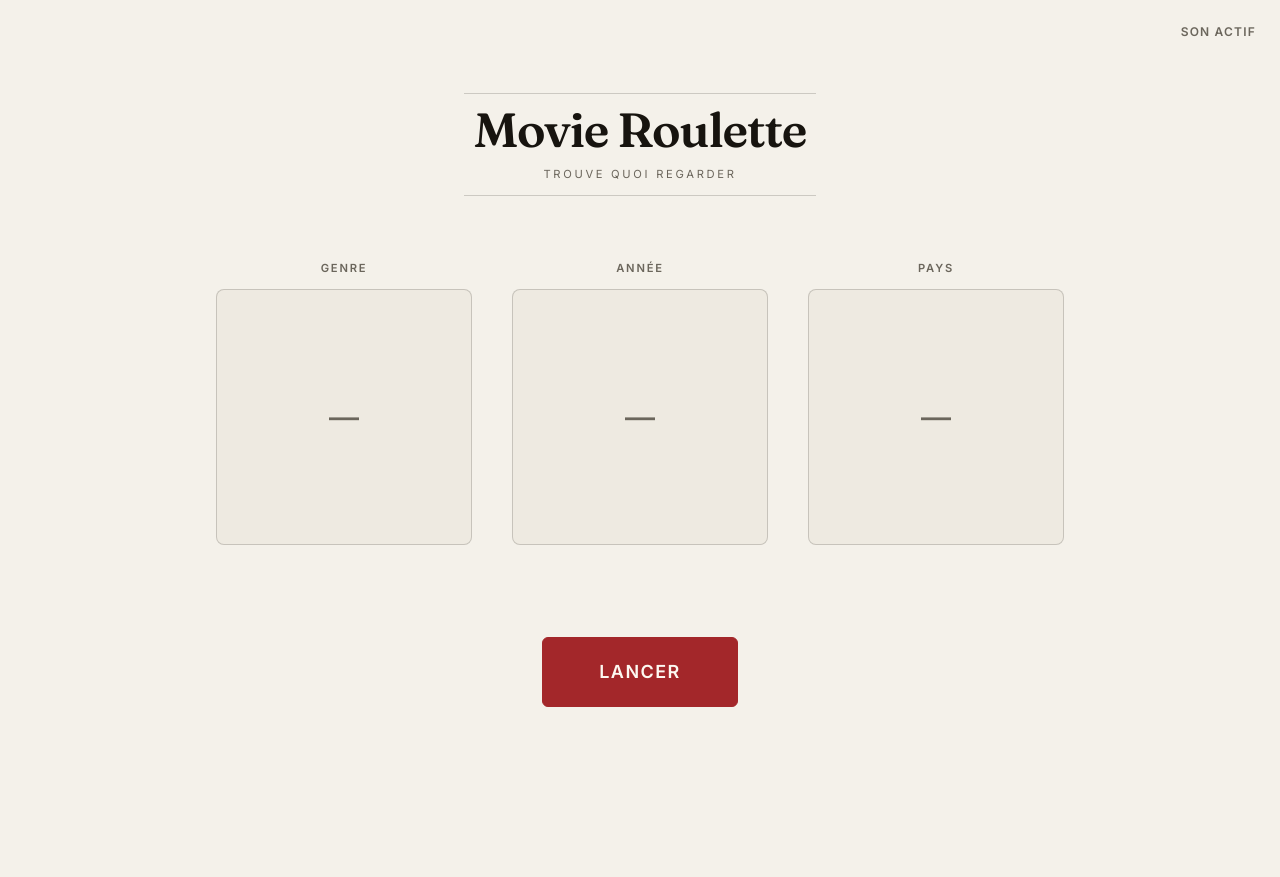
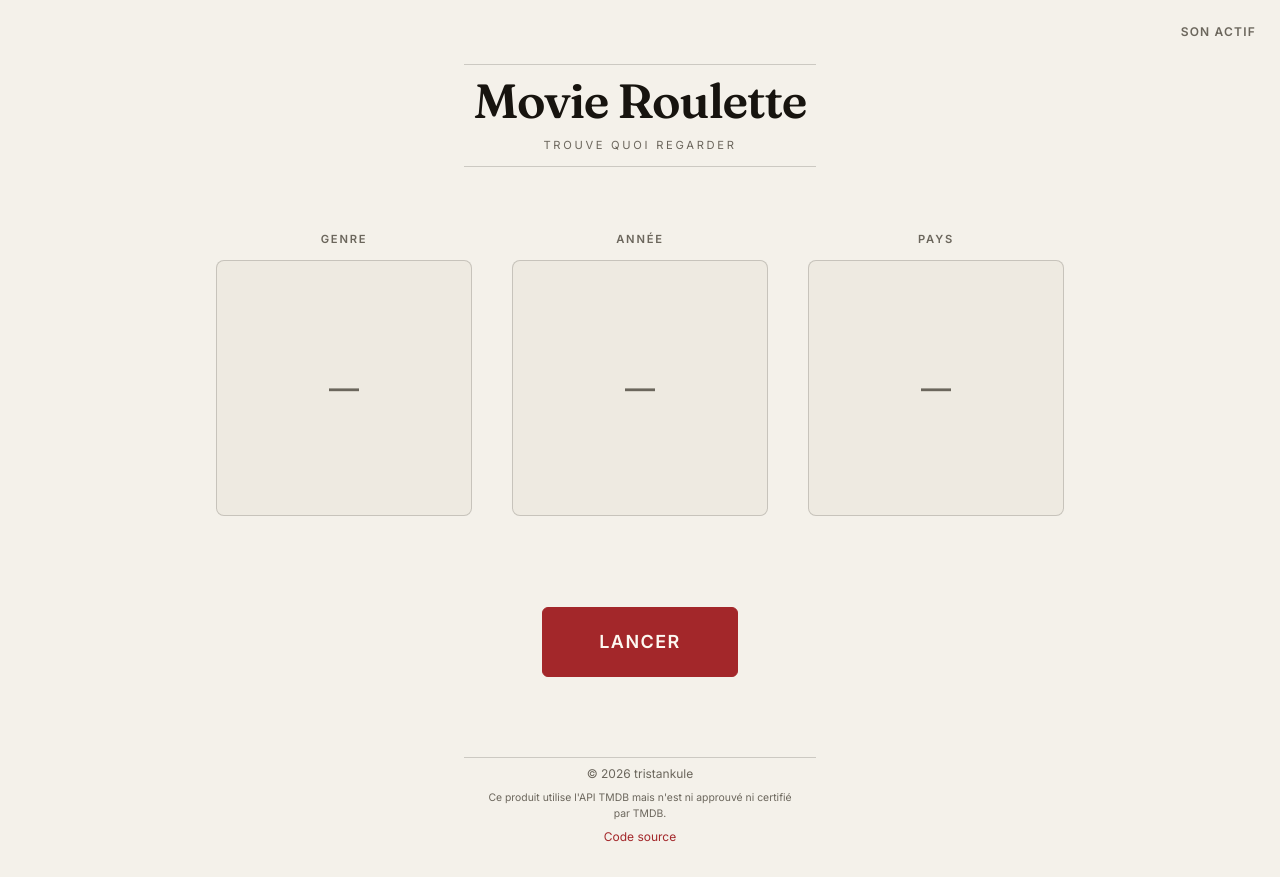
Before and after one commit to MaegIins/movieRoulette, a Vue app: page / in a window 1280 px wide. Before the commit the page ends 800 px from the top, so only its background shows below. Built offline with nearby package versions, Linux system fonts and the light colour scheme.

Commit message:
feat: add footer with copyright and TMDB disclaimer to App.vue

```diff
--- a/src/App.vue
+++ b/src/App.vue
@@ -4,6 +4,8 @@ import { suggestMovies } from './tmdb.js'
 import { GENRES } from './data/genres.js'
 import { COUNTRIES } from './data/countries.js'
 import { DECADES } from './data/decades.js'
+
+const creationYear = 2026
 
 const CATEGORIES = [
   { key: 'genre', label: 'Genre', duration: 1100, fullList: GENRES.map((g) => g.label) },
@@ -282,11 +284,7 @@ async function fetchSuggestions() {
 </script>
 
 <template>
-  <div class="min-h-screen flex flex-col items-center justify-center gap-10 sm:gap-16 px-4 sm:px-6 py-10 sm:py-16 relative overflow-x-hidden">
-    <!-- mesure la hauteur réelle des cases pour aligner le défilement des rouleaux -->
-    <div ref="probeRef" class="w-52 h-52 sm:w-64 sm:h-64 absolute opacity-0 pointer-events-none -z-10 border border-line rounded-lg bg-panel" aria-hidden="true"></div>
-    <div ref="subProbeRef" class="w-full max-w-72 h-16 sm:max-w-96 sm:h-20 absolute opacity-0 pointer-events-none -z-10 border border-line rounded-lg bg-panel" aria-hidden="true"></div>
-
+  <div class="min-h-screen flex flex-col relative overflow-x-hidden">
     <button
       class="absolute top-4 right-4 sm:top-6 sm:right-6 text-xs font-semibold tracking-widest uppercase text-muted hover:text-ink transition-colors"
       @click="muted = !muted"
@@ -294,6 +292,11 @@ async function fetchSuggestions() {
     >
       {{ muted ? 'Son coupé' : 'Son actif' }}
     </button>
+
+    <div class="flex-1 flex flex-col items-center justify-center gap-10 sm:gap-16 px-4 sm:px-6 py-10 sm:py-16">
+    <!-- mesure la hauteur réelle des cases pour aligner le défilement des rouleaux -->
+    <div ref="probeRef" class="w-52 h-52 sm:w-64 sm:h-64 absolute opacity-0 pointer-events-none -z-10 border border-line rounded-lg bg-panel" aria-hidden="true"></div>
+    <div ref="subProbeRef" class="w-full max-w-72 h-16 sm:max-w-96 sm:h-20 absolute opacity-0 pointer-events-none -z-10 border border-line rounded-lg bg-panel" aria-hidden="true"></div>
 
     <div class="flex flex-col items-center gap-3 w-full max-w-xs sm:max-w-none text-center">
       <div class="w-full max-w-[22rem] h-px bg-line mx-auto"></div>
@@ -408,6 +411,7 @@ async function fetchSuggestions() {
         </div>
       </div>
     </div>
+    </div>
 
     <Teleport to="body">
       <Transition name="modal">
@@ -487,5 +491,21 @@ async function fetchSuggestions() {
         </div>
       </Transition>
     </Teleport>
+
+    <footer class="w-full max-w-xs sm:max-w-none mx-auto flex flex-col items-center gap-2 text-center px-4 sm:px-6 pt-4 pb-6 sm:pb-8">
+      <div class="w-full max-w-[22rem] h-px bg-line mx-auto"></div>
+      <p class="text-muted text-xs">© {{ creationYear }} tristankule</p>
+      <p class="text-muted text-[0.65rem] max-w-xs">
+        Ce produit utilise l'API TMDB mais n'est ni approuvé ni certifié par TMDB.
+      </p>
+      <a
+        href="https://github.com/MaegIins/movieRoulette"
+        target="_blank"
+        rel="noopener noreferrer"
+        class="text-accent hover:underline text-xs"
+      >
+        Code source
+      </a>
+    </footer>
   </div>
 </template>
```
